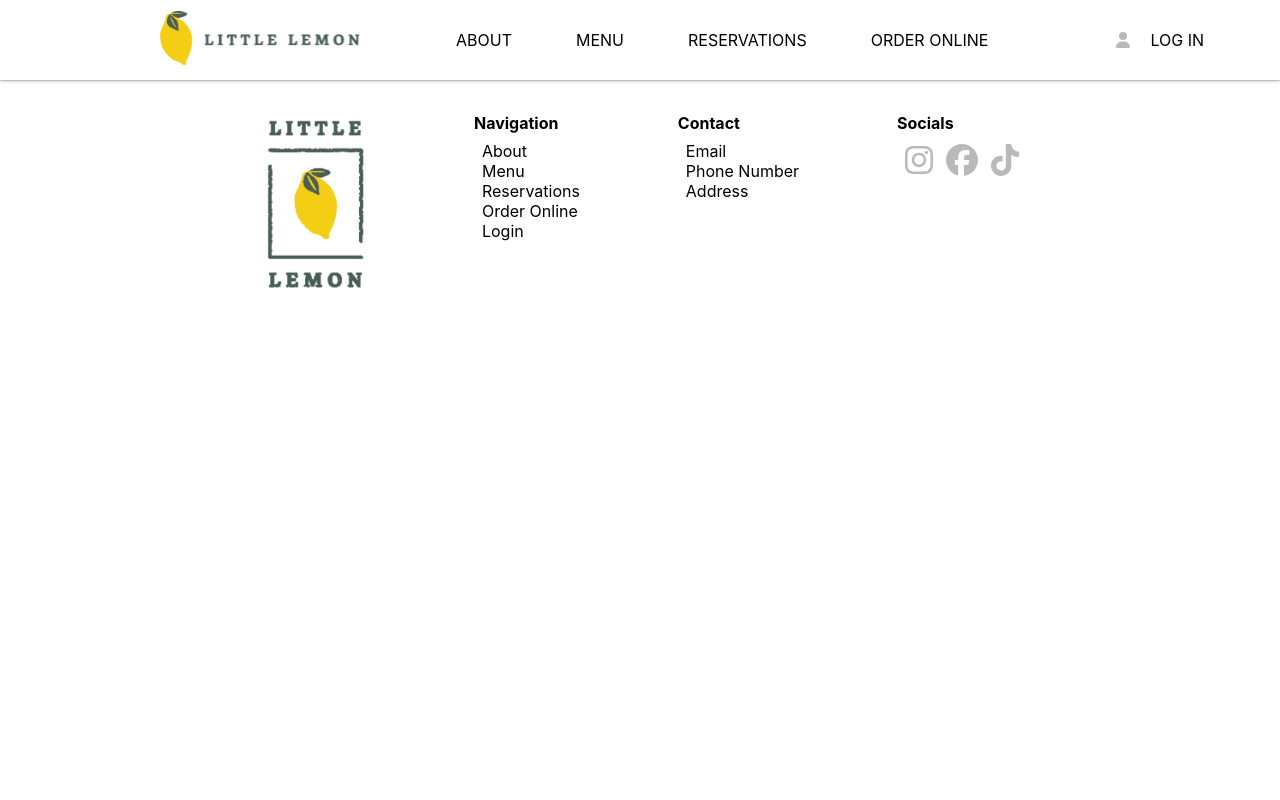
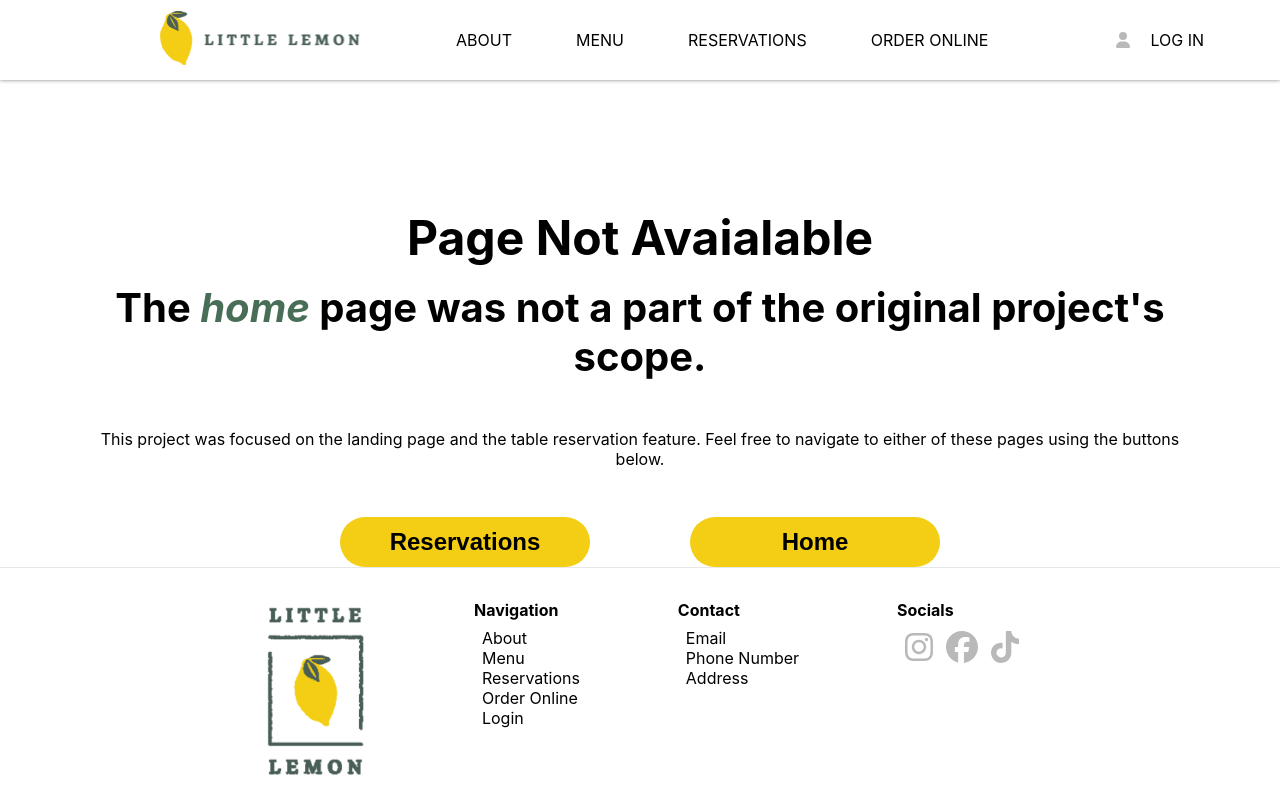
Before and after one commit to Tochi-Orams/Little-Lemon-App, a React (Create React App) app: page /not-available in a window 1280 px wide. Built offline with nearby package versions, Linux system fonts and the light colour scheme.

Commit message:
Fixed an issue with the carousel and added pages for unavailable sections

```diff
--- a/package.json
+++ b/package.json
@@ -21,7 +21,7 @@
     "formik": "^2.2.9",
     "framer-motion": "^10.0.1",
     "react": "^18.2.0",
-    "react-animated-slider": "^1.1.4",
+    "react-animated-slider": "^2.0.0",
     "react-burger-menu": "^3.0.9",
     "react-dom": "^18.2.0",
     "react-router-dom": "^6.9.0",
--- a/src/App.css
+++ b/src/App.css
@@ -191,6 +191,7 @@ a:active {text-decoration: none; color: black}
   background-color: rgb(255, 255, 255);
   box-shadow: 0 0 4px gray;
   height: 5rem;
+  width: 100%;
   position: sticky;
   z-index: 5;
   top: 0px;
@@ -294,15 +295,16 @@ a:active {text-decoration: none; color: black}
 .mMenu {
   position: fixed;
   top: 0%;
-  right: -100%;
+  right: 0%;
+  opacity: 0;
   flex-direction: column;
   background-color: #496e57;
-  width: 35%;
+  width: 0px;
   height: 100vh;
-  padding: 6rem 8vw 0 8vw;
-  overflow: hidden !important;
+  padding-top: 6rem;
+  overflow: hidden;
   z-index: 2;
-  transition: 0.3s ease-in;
+  transition: all 0.5s ease;
   border-radius: 25px 0 0 0;
   box-shadow: -5px 0 15px rgba(0, 0, 0, 0.3);
 }
@@ -328,18 +330,19 @@ a:active {text-decoration: none; color: black}
   padding-top: 3rem;
 }
 .mMenu.active {
-  right: 0;
-  transition: all 0.3s ease-out;
-  transition-delay: 0.2s;
+  padding: 6rem 8vw 0;
+  opacity: 1;
+  width: 35%;
+  transition: all 0.8s ease;
 }
 .overlay.active {
   visibility: visible;
   opacity: 0.7;
-  transition: all 0.5 ease-in-out;
+  transition: all 0.5s ease-in-out;
 }
 @media(max-width: 700px) {
   .mMenu {
-    width: 60%;
+    width: 0%;
   }
 }
 @media(max-width: 400px) {
@@ -718,7 +721,6 @@ article {
 .displayLoc.active {
   background: rgba(0, 0, 0, 0.7);
   backdrop-filter: blur(20px) opacity(1);
-  animation: blury 2s ease forwards;
   -webkit-transition: all 0.5s linear;
   transition: all 0.5s linear;
 }
@@ -1063,3 +1065,37 @@ iframe {
     font-size: 2rem;
   }
 }
+
+/* Not Available Page Styling _________________________ */
+#NA {
+  text-align: center;
+  height: 100%;
+  margin: 0 7.5vw;
+}
+#NA em {
+  color: #496e57;
+}
+#NA p {
+  margin: 3rem auto;
+}
+#NA h1 {
+  margin: 8rem auto 1rem;
+}
+#NA div {
+  display: flex;
+  justify-content: space-around;
+  width: 700px;
+  margin: auto;
+}
+@media(max-width: 850px) {
+  #NA div {
+    flex-direction: column;
+    width: auto;
+  }
+  #NA p {
+    margin-bottom: 1.5rem;
+  }
+  #NA .lgButton {
+    margin: 1rem auto;
+  }
+}
--- a/src/App.js
+++ b/src/App.js
@@ -5,12 +5,14 @@ import { AdapterDayjs } from '@mui/x-date-pickers/AdapterDayjs';
 import { Routes, Route } from 'react-router-dom';
 import Home from "./Components/Home.js"
 import Reserve from "./Components/Reserve.js";
+import NotAvailable from './Components/NotAvailable';
 import Nav from "./Components/Nav.js";
 import Footer from "./Components/Footer.js";
 import NavigationContext from './Context/NavigationContext.js';
 
 function App() {
   const [width, setWidth] = useState(0)
+  const [page, setPage] = useState("home")
 
   useEffect (() => {
     handleResize();
@@ -34,12 +36,13 @@ function App() {
     <NavigationContext.Provider value={{ headFoot, setHeadFoot }}>
       <LocalizationProvider dateAdapter={AdapterDayjs}>
         {headFoot &&
-          <Nav vw={width} />
+          <Nav vw={width} setPage={setPage} />
         }
 
         <Routes>
-          <Route path="/" element={<Home />} />
-          <Route path="reserve-a-table" element={<Reserve />} />
+          <Route path="/" element={<Home setPage={setPage} />} />
+          <Route path="reserve-a-table" element={<Reserve setPage={setPage} />} />
+          <Route path="not-available" element={<NotAvailable page={page} />} />
         </Routes>
 
         {headFoot &&
--- a/src/Components/Hero.js
+++ b/src/Components/Hero.js
@@ -11,7 +11,8 @@ const content = [
         image: () => require("../Assets/slide1.jpg"),
         class: "slide slide_1",
         wrapper_class: "one",
-        direct: "/"
+        direct: "not-available",
+        click: "About"
     },
     {
         title: "Happy and Healthy at Home!",
@@ -21,7 +22,8 @@ const content = [
         image: () => require("../Assets/slide2.jpg"),
         class: "slide slide_2",
         wrapper_class: "two",
-        direct: "/"
+        direct: "not-available",
+        click: "Orders"
     },
     {
         title: "Skip the Queue",
@@ -31,11 +33,12 @@ const content = [
         image: () => require("../Assets/slide3.jpg"),
         class: "slide slide_3",
         wrapper_class: "three",
-        direct: "reserve-a-table"
+        direct: "reserve-a-table",
+        click: "home"
     }
 ]
 
-const Hero = () => {
+const Hero = ({setPage}) => {
     return (
         <Slider autoplay={5000} duration={2000}>
             {content.map((article, index) => (
@@ -47,7 +50,7 @@ const Hero = () => {
                         <h1>{article.title}</h1>
                         <h2>{article.subtitle}</h2>
                         <h3>{article.content}</h3>
-                        <Link to={article.direct}>
+                        <Link to={article.direct} onClick={() => setPage(`${article.click}`)}>
                             <button aria-label={article.button} className="lgButton sldButton">{article.button}</button>
                         </Link>
                     </div>
--- a/src/Components/Home.js
+++ b/src/Components/Home.js
@@ -3,11 +3,11 @@ import Specials from "./Specials.js";
 import Testimonials from "./Testimonials.js";
 import Overview from "./Overview.js"
 
-const Home = () => {
+const Home = ({setPage}) => {
     return (
         <main>
-            <Hero />
-            <Specials />
+            <Hero setPage={setPage} />
+            <Specials setPage={setPage} />
             <Testimonials />
             <Overview />
         </main>
--- a/src/Components/MenuCard.js
+++ b/src/Components/MenuCard.js
@@ -1,11 +1,8 @@
 import React from "react";
 import { Box, VStack } from "@chakra-ui/react";
+import { Link } from 'react-router-dom';
 
-function cart() {
-    console.log("item added to cart")
-}
-
-const MenuCard = ({title, description, price, clas, imageSrc}) => {
+const MenuCard = ({title, description, price, clas, imageSrc, setPage}) => {
     return (
         <Box
           bg="white"
@@ -24,7 +21,9 @@ const MenuCard = ({title, description, price, clas, imageSrc}) => {
                 </>
             </div>
             <p className="cardText">{description}</p>
-            <button aria-label="Add to cart" className="medButton" onClick={cart}>Add to Cart</button>
+            <Link to="not-available" onClick={() => setPage("Cart")}>
+              <button aria-label="Add to cart" className="medButton">Add to Cart</button>
+            </Link>
           </VStack>
         </Box>
       );
--- /dev/null
+++ b/src/Components/NotAvailable.js
@@ -0,0 +1,21 @@
+import { Link } from 'react-router-dom';
+
+const NotAvailable = ({page}) => {
+    return (
+        <div id="NA">
+            <h1>Page Not Avaialable</h1>
+            <h2>The <em>{page}</em> page was not a part of the original project's scope. </h2>
+            <p>This project was focused on the landing page and the table reservation feature. Feel free to navigate to either of these pages using the buttons below.</p>
+            <div>
+                <Link to="/reserve-a-table">
+                    <button className="lgButton">Reservations</button>
+                </Link>
+                <Link to="/">
+                    <button className="lgButton">Home</button>
+                </Link>
+            </div>
+        </div>
+    )
+}
+
+export default NotAvailable;
--- a/src/Components/ResConfirmation.js
+++ b/src/Components/ResConfirmation.js
@@ -5,7 +5,7 @@ import { FontAwesomeIcon } from "@fortawesome/react-fontawesome";
 import { faHome, faUser, faCircleCheck } from "@fortawesome/free-solid-svg-icons";
 
 
-const ResConfirmation = ({ details }) => {
+const ResConfirmation = ({ details, setPage }) => {
     // eslint-disable-next-line
     const {headFoot, setHeadFoot} = useContext(NavigationContext)
 
@@ -17,7 +17,8 @@ const ResConfirmation = ({ details }) => {
                     <Link to="/" className="confLink" onClick={() => setHeadFoot(true)}>
                         <FontAwesomeIcon id="home" icon={faHome} size="2x" color="#F4CE14"/>
                     </Link>
-                    <Link to="/" className="confLink" onClick={() => setHeadFoot(true)}>
+                    <Link to="/not-available" className="confLink" onClick={() => {setHeadFoot(true)
+                    setPage("Login")}}>
                         <FontAwesomeIcon id="user" icon={faUser} size="2x" color="#F4CE14"/>
                     </Link>
                 </nav>
--- a/src/Components/Reserve.js
+++ b/src/Components/Reserve.js
@@ -11,7 +11,7 @@ const banner = {
     CN: "banner resBanner"
 }
 
-const Reserve = () => {
+const Reserve = ({setPage}) => {
     const [llLocation, setLLLocation] = useState('wl')
     const [resDetails, setResDetails] = useState(null)
 
@@ -29,7 +29,7 @@ const Reserve = () => {
                 <BookingForm setDetails={setResDetails} loc={llLocation}/>
             </>
             :
-            <ResConfirmation details={resDetails}/>
+            <ResConfirmation details={resDetails} setPage={setPage} />
             }
         </main>
     )
--- a/src/Components/Specials.js
+++ b/src/Components/Specials.js
@@ -1,6 +1,7 @@
 import React from "react";
 import MenuCard from "./MenuCard";
 import { Box } from "@chakra-ui/react";
+import { Link } from 'react-router-dom';
 
 const specials = [
     {
@@ -29,7 +30,7 @@ const specials = [
     }
   ];
 
-  const ProjectsSection = () => {
+  const ProjectsSection = ({setPage}) => {
     return (
         <article className="specialsSection">
             <div className="specialsHeading">
@@ -37,9 +38,9 @@ const specials = [
                     <h2>Specials</h2>
                 </>
                 <>
-                    <a aria-label="Food menu" href="/">
+                    <Link to="not-available" aria-label="Food menu" onClick={() => setPage("Menu")}>
                         <button className="lgButton">View Menu</button>
-                    </a>
+                    </Link>
                 </>
             </div>
             <Box
@@ -56,6 +57,7 @@ const specials = [
                 price={item.price}
                 description={item.description}
                 imageSrc={item.getImageSrc()}
+                setPage={setPage}
                 />
             ))}
             </Box>
```
Also changed, not shown: src/Components/Nav.js (+26 -21 lines), 1 other file (tests, documents, lock files or other folders).
